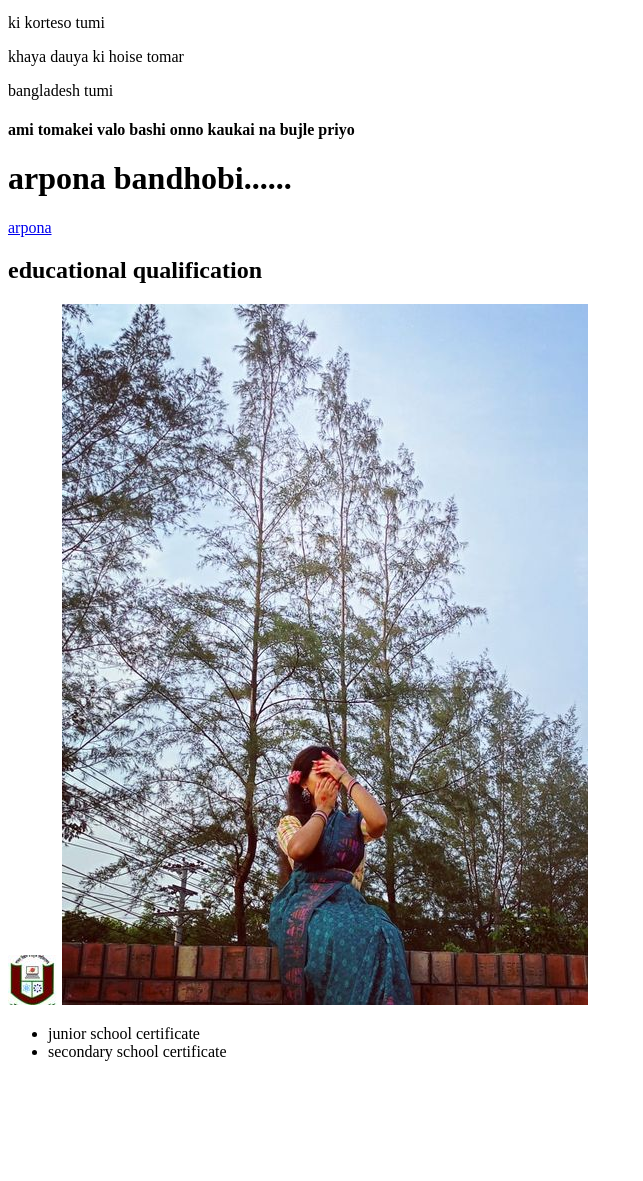
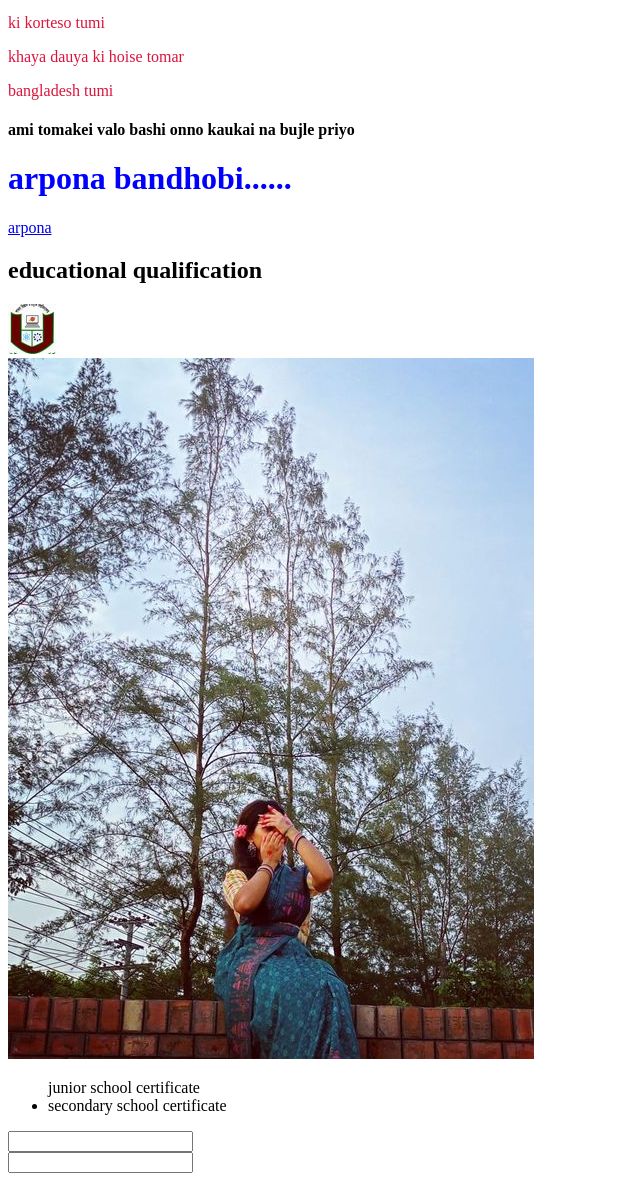
Before and after one commit to Simantoroysourav/simanto12, a plain HTML site: page index.html in a window 1280 px wide. Shown: the part 550-1731 px from the top of the page, without its empty margins (0-643 px from the left). Before the commit the page ends 1627 px from the top, so only its background shows below. Drawn offline with Linux system fonts and the light colour scheme.

Commit message:
color change

```diff
--- a/index.html
+++ b/index.html
@@ -4,6 +4,29 @@
     <meta charset="UTF-8">
     <meta name="viewport" content="width=device-width, initial-scale=1.0">
     <title>simanto</title>
+    <style>
+        input:focus{
+            color: red;
+            font-size: large;
+            font-style: italic;
+            background-color: chartreuse;
+
+        }
+        h1{
+            color: blue;
+
+        }
+        p{
+
+            color: crimson;
+        }
+        a:visited{color:blue;}
+
+
+
+
+
+    </style>
 </head>
 <body>
     <h1>look mama</h1>
@@ -21,13 +44,18 @@
     <h1>arpona bandhobi......</h1>
     <a href="https://www.facebook.com/profile.php?id=100078658614039">arpona</a>
     <h2>educational qualification</h2>
-    <img src="298406674_1100611650881898_8655078618918368753_n.jpg"
+    <img src="298406674_1100611650881898_8655078618918368753_n.jpg">
     <br>
     <img src="arpona vondo.jpg">
     <ul>
-        <li>junior school certificate</li>
+        <l
+        i>junior school certificate</li>
         <li>secondary school certificate</li>
     </ul>
+    <input name="email" type="text">
+    <br>
+    <input name="password" type="password">
+
 
 </body>
 </html>
```
